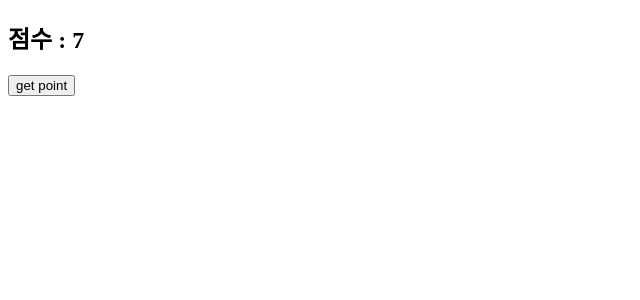
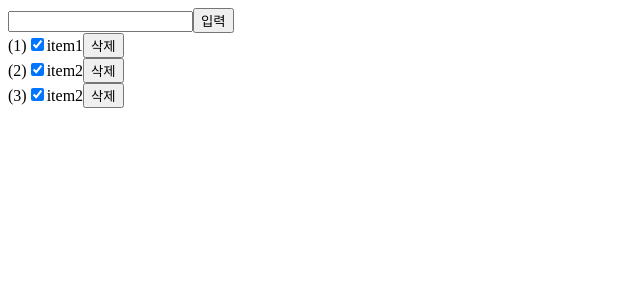
Before and after one commit to devpang20/reduxFundamentals, a React (Create React App) app: page / in a window 1280 px wide. Shown: the top 300 px of the page, without its empty margins (0-640 px from the left). Built offline with nearby package versions, Linux system fonts and the light colour scheme.

Commit message:
feat: add todo app on hooks

```diff
--- a/src/App.js
+++ b/src/App.js
@@ -1,15 +1,60 @@
-import React from "react";
-import { Provider } from "react-redux";
-import Point from "./Point";
-import store from "./redux/store";
+import React, { useRef, useState } from "react";
+import TodoTemplate from "./components/TodoTemplate";
+import TodoInsert from "./components/TodoInsert";
+import TodoList from "./components/TodoList";
 
 const App = () => {
+  const [todos, setTodos] = useState([
+    {
+      id: 1,
+      text: "item1",
+      checked: true,
+    },
+    {
+      id: 2,
+      text: "item2",
+      checked: true,
+    },
+    {
+      id: 3,
+      text: "item2",
+      checked: true,
+    },
+  ]);
+
+  const nextId = useRef(4);
+
+  const onInsert = (text) => {
+    setTodos([
+      ...todos,
+      {
+        id: nextId.current,
+        text,
+        checked: false,
+      },
+    ]);
+    nextId.current++;
+  };
+
+  const onToggle = (id) => {
+    setTodos(
+      todos.map((todo) =>
+        todo.id === id ? { ...todo, checked: !todo.checked } : todo
+      )
+    );
+  };
+
+  const onDelete = (id) => {
+    setTodos(todos.filter((todo) => todo.id !== id));
+  };
+
   return (
-    <Provider store={store}>
-      <div>
-        <Point />
-      </div>
-    </Provider>
+    <div>
+      <TodoTemplate>
+        <TodoInsert onInsert={onInsert} />
+        <TodoList todos={todos} onToggle={onToggle} onDelete={onDelete} />
+      </TodoTemplate>
+    </div>
   );
 };
 
--- /dev/null
+++ b/src/components/TodoInsert.js
@@ -0,0 +1,26 @@
+import React, { useState } from "react";
+
+const TodoInsert = ({ onInsert }) => {
+  const [text, setText] = useState("");
+
+  const onSubmit = (e) => {
+    onInsert(text);
+    setText("");
+    e.preventDefault();
+  };
+
+  const onChange = (e) => {
+    setText(e.target.value);
+  };
+
+  return (
+    <div>
+      <form onSubmit={onSubmit}>
+        <input type="text" onChange={onChange} value={text} />
+        <button type="submit">입력</button>
+      </form>
+    </div>
+  );
+};
+
+export default TodoInsert;
--- /dev/null
+++ b/src/components/TodoList.js
@@ -0,0 +1,19 @@
+import React from "react";
+import TodoListItem from "./TodoListItem";
+
+const TodoList = ({ todos, onDelete, onToggle }) => {
+  return (
+    <div>
+      {todos.map((todo) => (
+        <TodoListItem
+          key={todo.id}
+          todo={todo}
+          onDelete={onDelete}
+          onToggle={onToggle}
+        />
+      ))}
+    </div>
+  );
+};
+
+export default TodoList;
--- /dev/null
+++ b/src/components/TodoListItem.js
@@ -0,0 +1,18 @@
+import React from "react";
+
+const TodoListItem = ({ todo, onDelete, onToggle }) => {
+  return (
+    <div>
+      <span>({todo.id})</span>
+      <input
+        type="checkbox"
+        checked={todo.checked}
+        onChange={() => onToggle(todo.id)}
+      />
+      <span>{todo.text}</span>
+      <button onClick={() => onDelete(todo.id)}>삭제</button>
+    </div>
+  );
+};
+
+export default TodoListItem;
--- /dev/null
+++ b/src/components/TodoTemplate.js
@@ -0,0 +1,7 @@
+import React from "react";
+
+const TodoTemplate = ({ children }) => {
+  return <div>{children}</div>;
+};
+
+export default TodoTemplate;
```
Also changed, not shown: src/excercise/index.js (+4 -6 lines), src/excercise/Point.js (renamed from src/Point.js), src/excercise/redux/action.js (renamed from src/redux/action.js), src/excercise/redux/reducer.js (renamed from src/redux/reducer.js), src/excercise/redux/store.js (renamed from src/redux/store.js).
